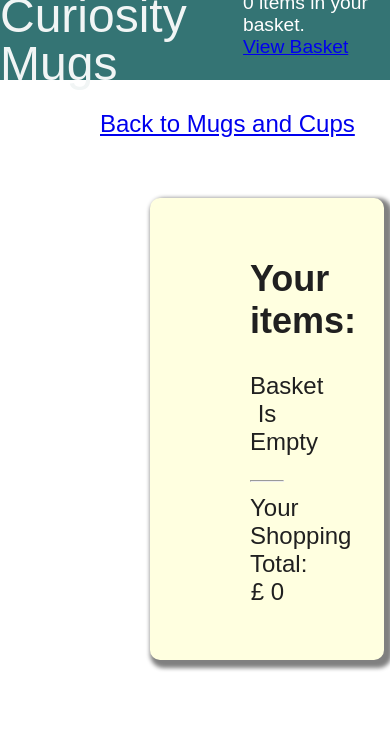
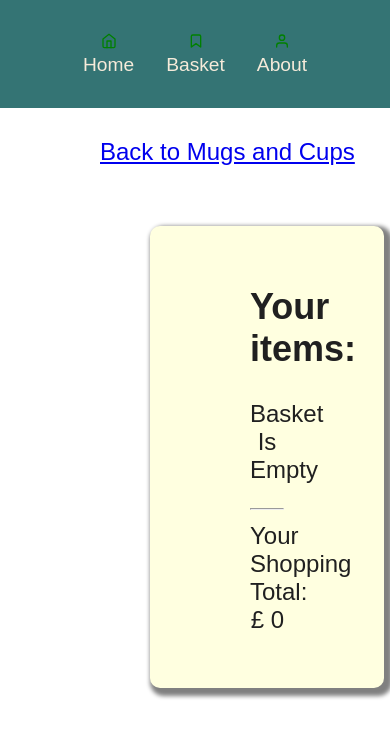
Before and after one commit to taksgarby/curiositymugs, a React (Create React App) app: page /curiositymugs/basket in a window 390 px wide. Shown: the top 738 px of the page. Built offline with nearby package versions, Linux system fonts and the light colour scheme.

Commit message:
made navbar mobile friendly

```diff
--- a/package.json
+++ b/package.json
@@ -9,11 +9,11 @@
     "@testing-library/user-event": "^13.5.0",
     "react": "^17.0.2",
     "react-dom": "^17.0.2",
+    "react-feather": "^2.0.10",
     "react-router-dom": "^6.3.0",
     "react-scripts": "5.0.0",
     "styled-components": "^5.3.5",
     "web-vitals": "^2.1.4"
-
   },
   "scripts": {
     "start": "react-scripts start",
@@ -22,7 +22,6 @@
     "eject": "react-scripts eject",
     "predeploy": "npm run build",
     "deploy": "gh-pages -d build"
-
   },
   "eslintConfig": {
     "extends": [
--- a/src/components/Header.js
+++ b/src/components/Header.js
@@ -5,34 +5,34 @@ import '../styles/Header.css'
 
 const Header = ( { user } ) => {
 
-  // const Header = styled.header`
-  //   background: #347474;
-  //   color: white;
-  //   display: flex;
-  //   justify-content: space-between;
+  const Header = styled.header`
+    background: #347474;
+    color: white;
+    display: flex;
+    justify-content: space-between;
 
-  // `
+  `
 
-  // const HeaderGroup = styled.hgroup `
-  //   display: flex;
-  //   flex-direction: column;
-  //   margin-left: 2rem;
-  //   margin-bottom: 0.7rem;
-  //   padding-left: 30px;
-  // `
+  const HeaderGroup = styled.hgroup `
+    display: flex;
+    flex-direction: column;
+    margin-left: 2rem;
+    margin-bottom: 0.7rem;
+    padding-left: 30px;
+  `
 
   return (
-    <div className='header'>
-      <div className='header-contents'>
-      <div className='shop-name'>
+    <nav className='header'>
+      <ul className='header-contents'>
+      <li className='shop-name'>
         Curiosity Mugs
-      </div>
-      <div className='basket'>
+      </li>
+      <li className='basket'>
         {user.basket.length} items in your basket.<br/>
          <Link to="/curiositymugs/basket">View Basket</Link>
-      </div>
-      </div>
-    </div>
+      </li>
+      </ul>
+    </nav>
 
 
 
--- /dev/null
+++ b/src/components/Header2.js
@@ -0,0 +1,183 @@
+import { Link } from "react-router-dom";
+import '../styles/Header.css'
+import React, { useEffect, useState } from "react";
+import styled, { createGlobalStyle } from "styled-components";
+import { Home, Bookmark, User } from "react-feather";
+
+const Header2 = ( { user } ) => {
+
+  const Header = styled.header`
+    background: #347474;
+    color: white;
+    display: flex;
+    justify-content: space-between;
+
+  `
+
+  const HeaderGroup = styled.hgroup `
+    display: flex;
+    flex-direction: column;
+    margin-left: 2rem;
+    margin-bottom: 0.7rem;
+    padding-left: 30px;
+  `
+
+  const [windowDimension, setWindowDimension] = useState(null);
+
+  useEffect(() => {
+    setWindowDimension(window.innerWidth);
+  }, []);
+
+  useEffect(() => {
+    function handleResize() {
+      setWindowDimension(window.innerWidth);
+    }
+
+    window.addEventListener("resize", handleResize);
+    return () => window.removeEventListener("resize", handleResize);
+  }, []);
+
+  const isMobile = windowDimension <= 640;
+  const Navbar = {
+    Wrapper: styled.nav`
+    flex: 1;
+
+    align-self: flex-start;
+
+    padding: 1rem 3rem;
+
+    display: flex;
+    justify-content: space-between;
+    align-items: center;
+
+    background-color: #347474;
+    `,
+    Logo: styled.header`
+    color: #F6EBDA;
+    padding: 0.5rem 1rem;
+    font-size: 3rem;
+  `,
+  Items: styled.ul`
+  display: flex;
+  list-style: none;
+  `,
+  Item: styled.li`
+  padding: 0 1rem;
+  cursor: pointer;
+  color: #F6EBDA;
+  font-size: 2rem;
+  `,
+
+  };
+  const MobileNavbar = {
+    Wrapper: styled(Navbar.Wrapper)`
+      align-self: flex-end;
+
+      justify-content: center;
+    `,
+    Items: styled(Navbar.Items)`
+      flex: 1;
+      padding: 0 2rem;
+
+      justify-content: space-around;
+    `,
+    Item: styled(Navbar.Item)`
+      display: flex;
+      flex-direction: column;
+      align-items: center;
+
+      font-size: 1.2rem;
+    `,
+    Icon: styled.span`
+        color: green;
+    `,
+  };
+
+  return (
+    <>
+    {isMobile ? (
+
+        <MobileNavbar.Wrapper>
+          <MobileNavbar.Items>
+            <MobileNavbar.Item>
+              <MobileNavbar.Icon>
+                <Home size={16} />
+              </MobileNavbar.Icon>
+              Home
+            </MobileNavbar.Item>
+            <MobileNavbar.Item>
+              <MobileNavbar.Icon>
+                <Bookmark size={16} />
+              </MobileNavbar.Icon>
+              Basket
+            </MobileNavbar.Item>
+            <MobileNavbar.Item>
+              <MobileNavbar.Icon>
+                <User size={16} />
+              </MobileNavbar.Icon>
+              About
+            </MobileNavbar.Item>
+          </MobileNavbar.Items>
+        </MobileNavbar.Wrapper>
+
+
+      ) : (
+
+        <Navbar.Wrapper>
+          <Navbar.Logo>Curiosity Mugs</Navbar.Logo>
+          <Navbar.Items>
+            <Navbar.Item>Home</Navbar.Item>
+            <Navbar.Item>Basket</Navbar.Item>
+            <Navbar.Item>Items: { user.basket.length }</Navbar.Item>
+          </Navbar.Items>
+        </Navbar.Wrapper>
+
+      )}
+           </>
+
+
+    // <nav className='header'>
+    //   <ul className='header-contents'>
+    //   <li className='shop-name'>
+    //     Curiosity Mugs
+    //   </li>
+    //   <li className='basket'>
+    //     {user.basket.length} items in your basket.<br/>
+    //      <Link to="/curiositymugs/basket">View Basket</Link>
+    //   </li>
+    //   </ul>
+    // </nav>
+
+
+
+    // <Header>
+    //     <HeaderGroup>
+    //       <h1>Curiosity Mugs</h1>
+    //       <h2>Indulge in the Art of Exquisite Mugs and Cups</h2>
+    //     </HeaderGroup>
+
+
+
+    //   <div id="user-info">
+    //     <h3>Welcome back, { user.name }!</h3>
+    //     <h3>You have { user.basket.length } items in your basket</h3>
+    //     <Link to="/curiositymugs/basket">View Basket</Link>
+
+    //   </div>
+    // </Header>
+    // <div className="header">
+    //   <div className="header-contents">
+    //   <div className="shop-name">
+    //     Curiosity Mugs
+    //   </div>
+    //   <div className="logos">
+    //     adaf
+    //   </div>
+    //   </div>
+    // </div>
+
+
+  );
+};
+
+export default Header2;
--- a/src/containers/MainContainer.js
+++ b/src/containers/MainContainer.js
@@ -5,6 +5,7 @@ import ItemsList from '../components/ItemsList';
 import storedItems from '../data/ShopItems';
 import Basket from '../components/Basket'
 // import '../styles/Container.css';
+import Header2 from '../components/Header2';
 
 const MainContainer = () => {
   const [user, setUser] = useState({
@@ -17,7 +18,7 @@ const MainContainer = () => {
 
   return (
       <Router>
-      <Header user={user} />
+      <Header2 user={user} />
       <Routes>
       <Route path="/curiositymugs" element={ <ItemsList items={items} user={user} onBasketAdd={setUser} />} />
       <Route path="/curiositymugs/basket" element={<Basket user={user} onRemoveItem={setUser} />} />
--- a/src/styles/Header.css
+++ b/src/styles/Header.css
@@ -5,29 +5,41 @@
     justify-content: center;
     align-items: center;
     font-size: 1.2rem;
+    justify-content: space-around;
+
   }
 .header-contents {
     display: flex;
-    justify-content: space-around;
+    justify-content: space-between;
     flex-direction: row;
+    row-gap: 3rem;
+
 }
 
 .shop-name {
-    /* position: absolute;
-    width: 589px;
+
+    /* width: 589px;
     height: 50px;
     left: calc(50% - 589px/2 - 248.5px);
-    top: calc(50% - 50px/2 - 1610.5px); */
+    top: calc(50% - 50px/2 - 1610.5px);  */
     font-style: normal;
     font-weight: 500;
     font-size: 50px;
     line-height: 100%;
     color: #f1f5f5;
     font-size: 3rem;
+    margin-right: 7rem;
+    padding: 1rem;
 }
 
 .basket {
     color: white;
+    display: flex;
+    flex-direction: column;
+    align-items: end;
+    justify-content: end;
+    margin-right: 2rem;
+    padding: 1rem;
 }
 
   .navbar-logo {
@@ -43,8 +55,7 @@
     list-style: none;
     text-align: center;
     width: 70vw;
-    justify-content: end;
-    margin-right: 2rem;
+
   }
 
   .nav-item {
--- a/src/styles/Header2.css
+++ b/src/styles/Header2.css
@@ -18,11 +18,11 @@
     font-family:'Roboto';
     font-style: normal;
     font-weight: 700;
-    font-size: 3rem;
+
     color: #115052;
     padding: 1rem;
     margin-left: 3rem;
-
+    font-size:10vw
 }
 
 .logos{
```
Also changed, not shown: 1 other file (tests, documents, lock files or other folders).
